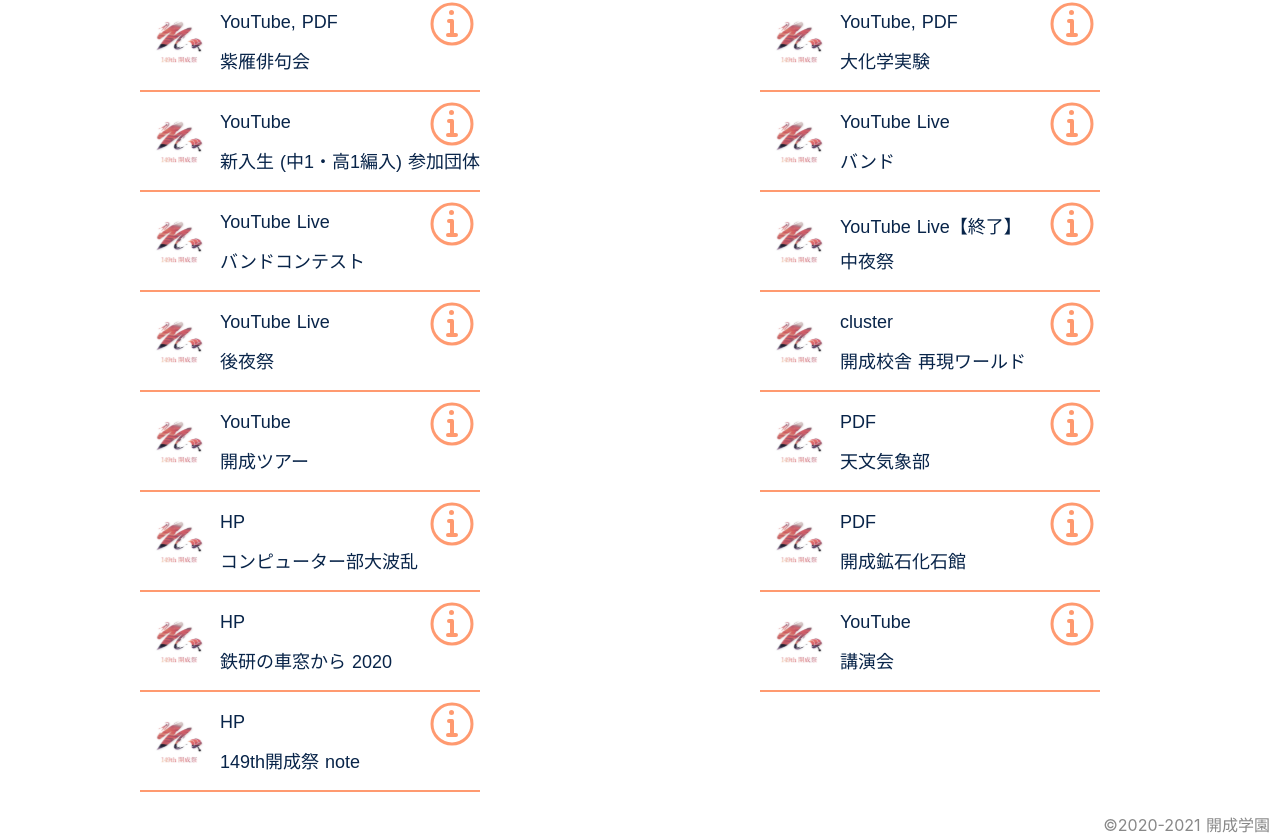
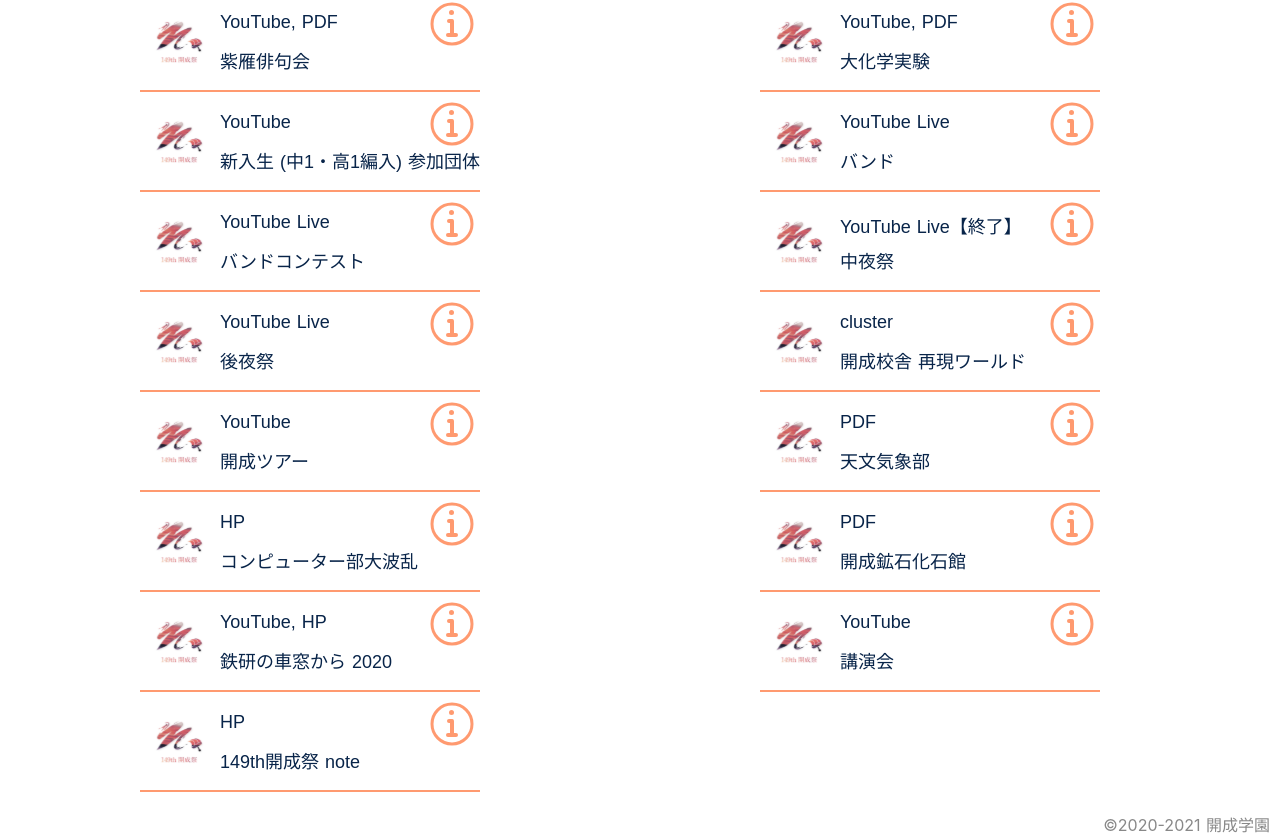
Before and after one commit to OR6107/149th-kaiseifes, a Nuxt app: page /online in a window 1280 px wide. Shown: the part 1870-2706 px from the top of the page. Built offline with nearby package versions, Linux system fonts and the light colour scheme.

Commit message:
Add Link to 鉄研 YouTube

```diff
--- a/pages/online.vue
+++ b/pages/online.vue
@@ -589,12 +589,15 @@ export default {
         {
           id: 112,
           name: '鉄研の車窓から 2020',
-          place: 'HP',
-          type: HP,
+          place: 'YouTube, HP',
+          type: YOUTUBE | HP,
           description:
             '今年度の文化祭はオンライン上のみの開催となってしまいましたが、部誌「乗降場」の公開・鉄研クイズ・毎年恒例の大ジオラマの様子・合宿＆旅行会紹介・フォトコンテストなど、様々なコンテンツが楽しめます。是非ご参加ください！',
           contentUrl: 'https://kstekken2020.localinfo.jp/',
           contentUrlText: 'Webサイト',
+          contentUrl2:
+            'https://www.youtube.com/channel/UC43iU_l6cYFFB6J9331cwwA/featured',
+          contentUrlText2: 'YouTube',
         },
         {
           id: 113,
```
